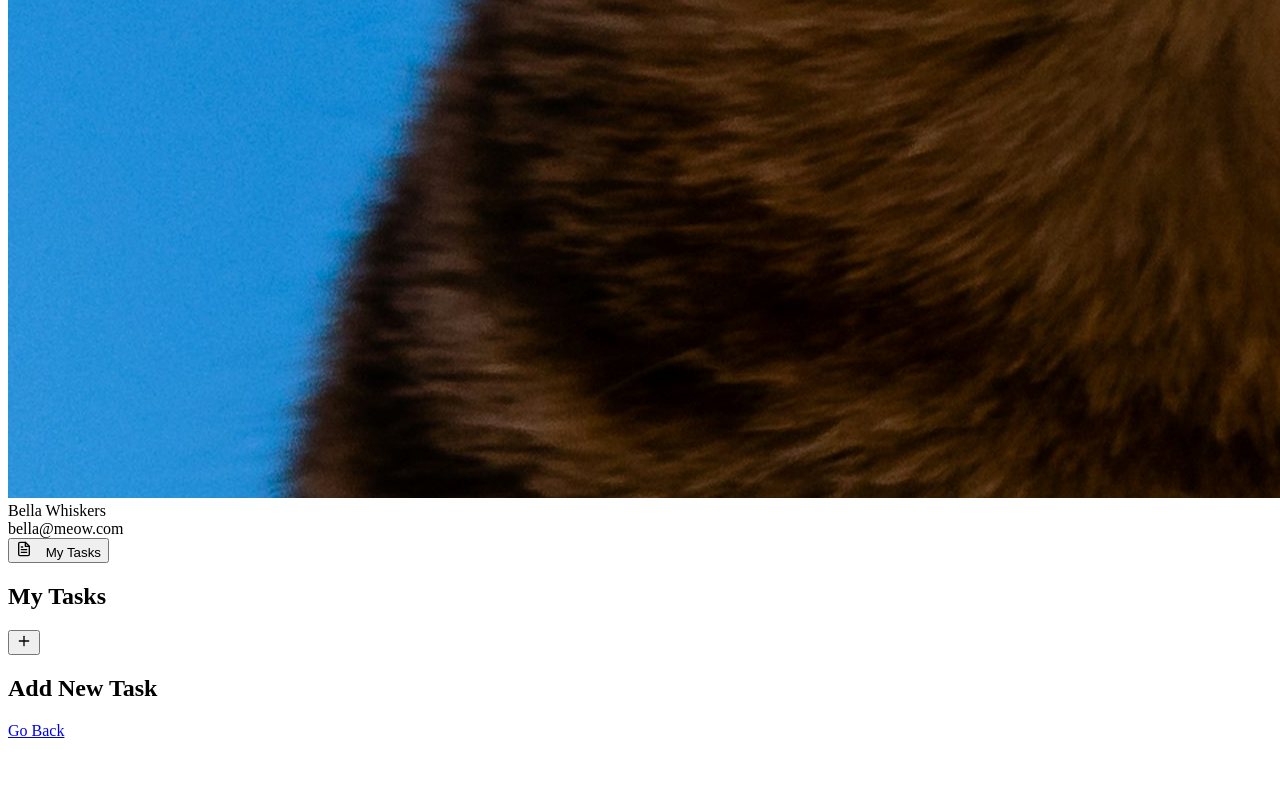
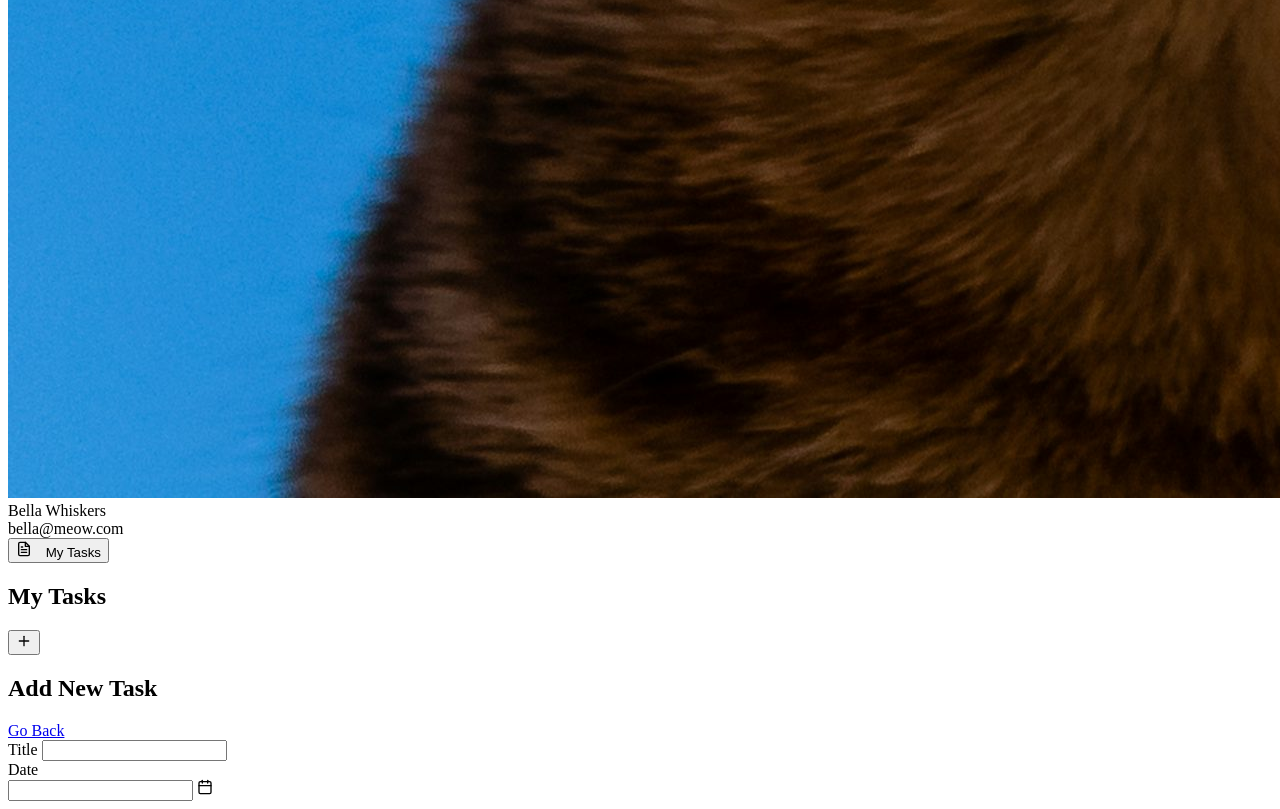
Before and after one commit to richbport/tasksSimplified, a plain HTML site: page index.html in a window 1280 px wide. Shown: the part 2982-3791 px from the top of the page. Before the commit the page ends 3730 px from the top, so only its background shows below. Drawn offline with Linux system fonts and the light colour scheme.

Commit message:
modal body update

```diff
--- a/index.html
+++ b/index.html
@@ -121,6 +121,36 @@
     <h2 id="modalTitle">Add New Task</h2>
     <a href="#" id="go-back" class="closeModalBtn">Go Back</a>
   </div>
+  <div class="modal-body">
+    <div class="form-group">
+      <label for="taskTitle" >Title</label>
+      <input type="text" id="taskTitle" class="form-input">
+    </div>
+    <div class="form-group">
+      <label for="taskDate">Date</label>
+      <div class="date-input-container">
+        <input type="text" id="taskDate" class="form-input">
+        <span class="calendar-icon">
+          <svg
+                  xmlns="http://www.w3.org/2000/svg"
+                  width="16"
+                  height="16"
+                  viewBox="0 0 24 24"
+                  fill="none"
+                  stroke="currentColor"
+                  stroke-width="2"
+                  stroke-linecap="round"
+                  stroke-linejoin="round"
+                >
+                  <rect x="3" y="4" width="18" height="18" rx="2" ry="2"></rect>
+                  <line x1="16" y1="2" x2="16" y2="6"></line>
+                  <line x1="8" y1="2" x2="8" y2="6"></line>
+                  <line x1="3" y1="10" x2="21" y2="10"></line>
+                </svg>
+        </span>
+      </div>
+    </div>
+  </div>
 </div>
  </div>
 
```
